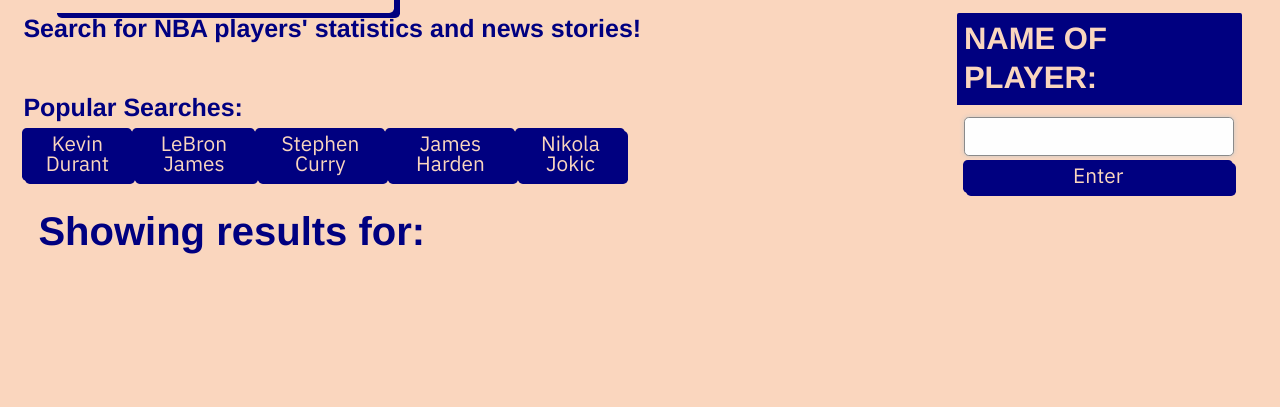
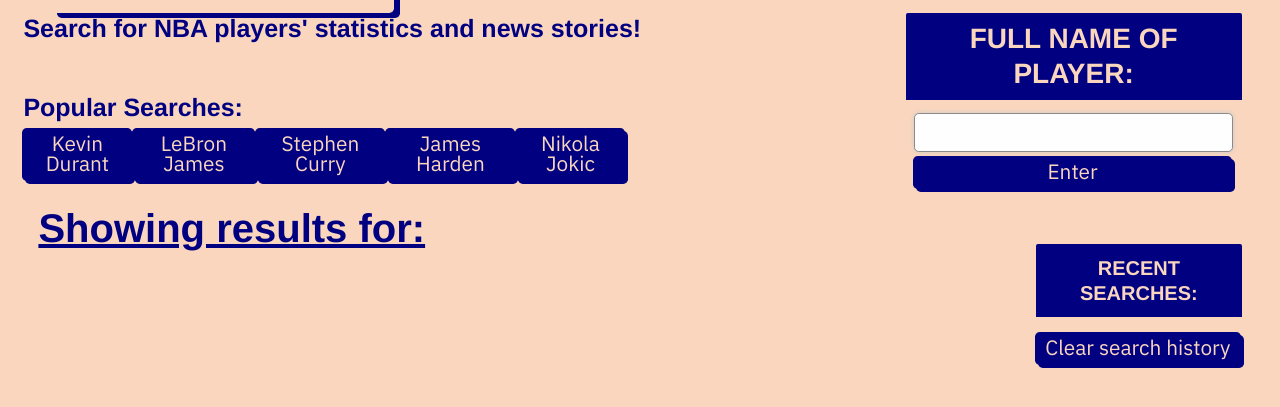
Before and after one commit to ellysecarter/black-mamba, a plain HTML site: page index.html in a window 1280 px wide. Shown: the part 327-734 px from the top of the page. Drawn offline with nearby package versions, Linux system fonts and the light colour scheme; no server answers.

Commit message:
working on recent searches section and changed p tag to a tag for link to news

```diff
--- a/assets/css/style.css
+++ b/assets/css/style.css
@@ -168,10 +168,22 @@
     background-color: var(--dark);
     padding: 2.5%;
     border-radius: calc(.18rem - 1px) calc(.18rem - 1px) 0 0;
+    font-size: 28px;
+    text-align: center;
   }
 
   .card-body {
     padding: 2.5%;
+  }
+
+  .recent-searches {
+    color: var(--primary);
+    background-color: var(--dark);
+    padding: 5.5%;
+    margin-top: 20%;
+    border-radius: calc(.18rem - 1px) calc(.18rem - 1px) 0 0;
+    font-size: 20px;
+    text-align: center;
   }
 
   /* FORM */
--- a/assets/js/script.js
+++ b/assets/js/script.js
@@ -38,8 +38,8 @@ var formSubmitHandler = function (event){
         }
 
         for (var i = 0; i < maxlength; i++){
-        var newsName = document.createElement('h3');
-        var newsUrl = document.createElement('p')
+        var newsName = document.createElement('h4');
+        var newsUrl = document.createElement('a')
 
         newsName.textContent = data.articles[i].title;
         newsUrl.textContent = data.articles[i].url;
@@ -56,3 +56,31 @@ var formSubmitHandler = function (event){
 }
 submitbtn.addEventListener('click',formSubmitHandler);
 // test test test
+
+
+
+// recent searches section
+var recentSearches = JSON.parse(localStorage.getItem("user"))
+var showSearch = document.getElementById("search-list")
+var clearBtn = document.getElementById("clear");
+
+function displaySearches() {
+    for (var i = 0; i < recentSearches.length; i++) {
+        var entries = document.createElement("li");
+        entries.textContent = recentSearches[i].user + " ---- ";
+
+        entries.setAttribute("style", "margin:auto; width:20%; ");
+        showSearch.appendChild(entries);
+    }
+
+}
+
+// clear recent search history from LS and remove from page
+clearBtn.addEventListener("click", function(event) {
+    event.preventDefault();
+    localStorage.clear("user", JSON.stringify(userArray));
+    document.getElementById("search-list").style.display = "none";
+    document.getElementById("clear").style.display = "none";
+    })
+
+displaySearches();
--- a/index.html
+++ b/index.html
@@ -53,7 +53,7 @@
         </div>
 
         <div class="small-up-2 medium-up-3" >
-            <h3 class="card-header text-uppercase">Name of Player:</h3>
+            <h3 class="card-header text-uppercase">Full Name of Player:</h3>
             <form id="user-form" class="card-body">
 
             <input name="username" id="username" type="text" autofocus="true" class="form-input" />
@@ -64,8 +64,18 @@
 
 
         <div class="col-12 col-md-8">
-            <h2 class="subtitle">Showing results for: <span id="stat-search-term"></span></h2>
+            <h2 class="subtitle"><u>Showing results for:</u> <span id="stat-search-term"></span></h2>
             <div id="results-container" class="list-group"></div>
+        </div>
+<br>
+        <div class="small-up-2 medium-up-3" >
+            <h3 class="recent-searches text-uppercase">Recent searches:</h3>
+
+                <div class="recent-search">
+                  <ol id="search-list"></ol>
+                  <button id="clear" class="btn">Clear search history</button>
+                </div>
+
         </div>
   </main>
   <script src="./assets/js/script.js"></script>
```
